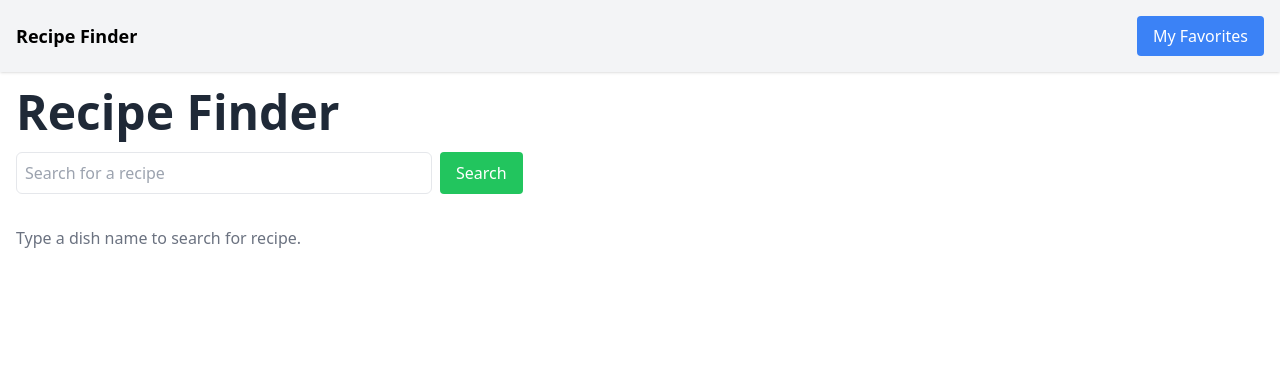
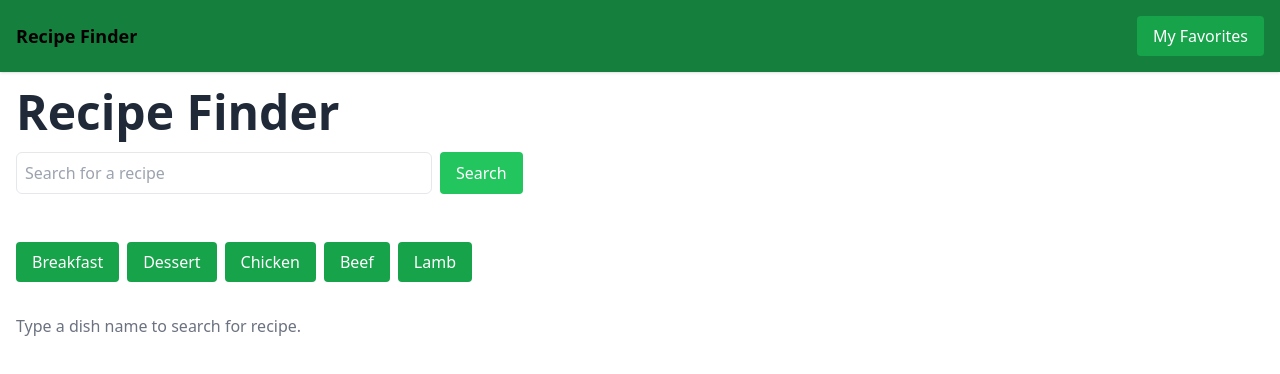
Before and after one commit to Happiness549/ALX-FE-Capstone-Project, a React (Vite) app: page / in a window 1280 px wide. Shown: the top 374 px of the page. Built offline with nearby package versions, Linux system fonts and the light colour scheme.

Commit message:
Added catergory.jsx file for categories

```diff
--- /dev/null
+++ b/src/components/Categories.jsx
@@ -0,0 +1,27 @@
+import React from "react";
+import useSearchStore from "../store/useSearchStore";
+
+
+
+function Category({ onSelectCategory }){
+
+    const categories = ["Breakfast", "Dessert", "Chicken", "Beef", "Lamb"];
+
+    return(
+        <div className="flex gap-2 justify-start mt-4 flex-wrap">
+            {categories.map((cat) => (
+                <button
+                type='submit'
+                key={cat}
+                onClick={() => onSelectCategory(cat)}
+                className="px-4 py-2 bg-green-600 text-white rounded hover:bg-green-500 mt-8">
+                    {cat}
+                </button>
+
+            ))}
+        </div>
+    )
+
+}
+
+export default Category;
--- a/src/components/HomePage.jsx
+++ b/src/components/HomePage.jsx
@@ -2,6 +2,7 @@ import axios from 'axios';
 import { useEffect, useState} from 'react';
 import { Link } from "react-router-dom";
 import SearchBar from '../components/SearchBar'
+import Category from "../components/Categories";
 import useSearchStore from '../store/useSearchStore'
 
 
@@ -26,10 +27,25 @@ function HomePage(){
 }, [query]);
 
 
+const fetchByCategory = async (category) => {
+    try{
+        const response = await axios.get(
+             `https://www.themealdb.com/api/json/v1/1/filter.php?c=${category}`
+        );
+        setRecipes(response.data.meals || []);
+    } catch(error){
+        console.log('Error fetching recipes category:', error)
+            setRecipes([]);
+    }
+};
+
     return(
+
         <div className='container mx-auto p-4'>
             <h1 className='text-3xl sm:text-4xl md:text-5xl font-bold text-gray-800 sm:mb-4 mb-8'>Recipe Finder</h1>
             < SearchBar />
+            <Category onSelectCategory={fetchByCategory} />
+
 
         <div className="grid grid-cols-1 sm:grid-cols-2 md:grid-cols-3 lg:grid-cols-4 gap-4 mt-4">
             {recipes.length > 0 ? (
@@ -59,6 +75,7 @@ function HomePage(){
 
         </div>
         </div>
+
     );
 }
  export default HomePage;
--- a/src/components/NavBar.jsx
+++ b/src/components/NavBar.jsx
@@ -5,7 +5,7 @@ import { Link } from "react-router-dom";
 function NavBar() {
   return (
     <div>
-      <nav className="flex justify-between items-center p-4 bg-gray-100 shadow">
+      <nav className="flex justify-between items-center p-4 bg-green-700 shadow">
 
         <Link to="/" className="font-bold text-lg">
           Recipe Finder
@@ -15,7 +15,7 @@ function NavBar() {
         <div className="flex gap-4">
           <Link
             to="/favorites"
-            className="px-4 py-2 bg-blue-500 text-white rounded hover:bg-blue-600"
+            className="px-4 py-2 bg-green-600 text-white rounded hover:bg-green-400"
           >
             My Favorites
           </Link>
--- a/src/components/SearchBar.jsx
+++ b/src/components/SearchBar.jsx
@@ -27,6 +27,8 @@ function SearchBar(){
                 Search
             </button>
             </form>
+
+
         </div>
         </>
     );
```
